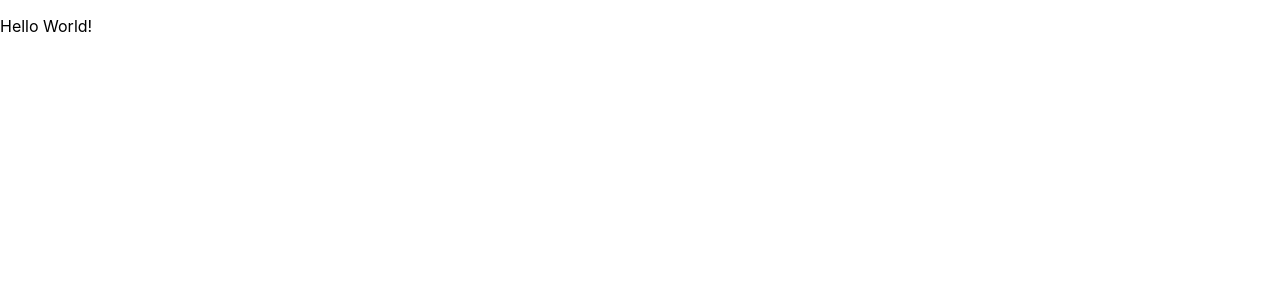
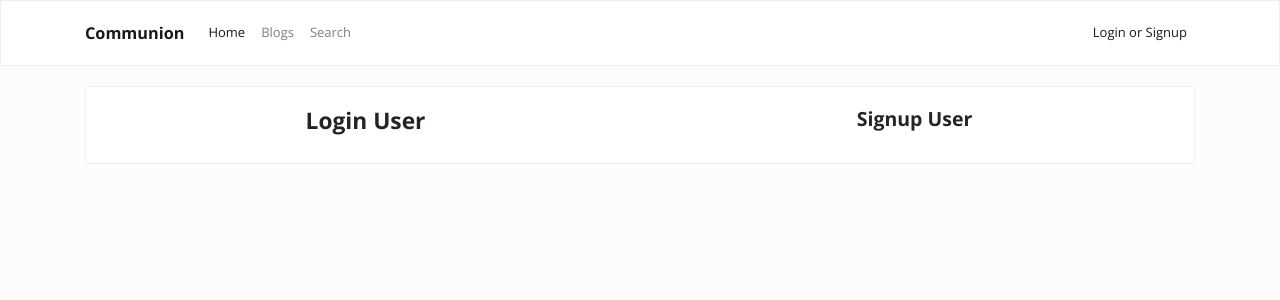
Before and after one commit to AnkitAvi11/React-Django-Blog-Application, a React (Create React App) app: page /auth in a window 1280 px wide. Shown: the top 300 px of the page. Built offline with nearby package versions, Linux system fonts and the light colour scheme.

Commit message:
Private route and authentication added

```diff
--- a/public/index.html
+++ b/public/index.html
@@ -24,7 +24,10 @@
       work correctly both with client-side routing and a non-root public URL.
       Learn how to configure a non-root public URL by running `npm run build`.
     -->
-    <title>React App</title>
+    <link rel="stylesheet" href="https://bootswatch.com/4/simplex/bootstrap.css">
+    <script src="https://code.jquery.com/jquery-3.5.1.slim.min.js" integrity="sha384-DfXdz2htPH0lsSSs5nCTpuj/zy4C+OGpamoFVy38MVBnE+IbbVYUew+OrCXaRkfj" crossorigin="anonymous"></script>
+<script src="https://cdn.jsdelivr.net/npm/bootstrap@4.5.3/dist/js/bootstrap.bundle.min.js" integrity="sha384-ho+j7jyWK8fNQe+A12Hb8AhRq26LrZ/JpcUGGOn+Y7RsweNrtN/tE3MoK7ZeZDyx" crossorigin="anonymous"></script>
+    <title>Communion</title>
   </head>
   <body>
     <noscript>You need to enable JavaScript to run this app.</noscript>
--- a/src/App.js
+++ b/src/App.js
@@ -1,19 +1,20 @@
 import React, { Component } from 'react';
+import { connect } from 'react-redux';
 import { Route, BrowserRouter, Switch } from "react-router-dom";
 import Login from './components/auth/Login';
 import Signup from './components/auth/Signup';
+import Navigation from './components/Navigation';
 import PrivateRoute from './components/PrivateRoute';
 
 class App extends Component {
   render () {
     return (
       <BrowserRouter>
-        <p>Hello World!</p>
+        <Navigation loggedin={this.props.loggedin} />
         <Switch>
 
           {/* Authentication routes */}
-          <Route path="/login" exact={true} component={Login} />
-          <Route path="/signup" exact={true} component={Signup} />
+          <Route path="/auth" exact={true} component={Login} />
 
           {/* Private routes that require users to be authenticated */}
           <PrivateRoute path="/dashboard" loggedin={false} component={Signup} />
@@ -23,4 +24,10 @@ class App extends Component {
   }
 }
 
-export default App;
+const mapStateToProps = () => {
+  return {
+    loggedin : localStorage.getItem('token') ? true : false
+  }
+}
+
+export default connect(mapStateToProps,{})(App);
--- a/src/components/Navigation.js
+++ b/src/components/Navigation.js
@@ -1,4 +1,5 @@
 import React, { Component } from 'react';
+import { Link, NavLink } from 'react-router-dom';
 
 class Navigation extends Component {
 
@@ -8,7 +9,49 @@ class Navigation extends Component {
 
     render () {
         return (
-            <p>Navigation bar</p>
+            <nav className="navbar navbar-expand-lg navbar-light bg-light" style={{marginBottom : "20px"}}>
+        <div className="container">
+        <NavLink className="navbar-brand" to="/"><b>Communion</b></NavLink>
+        <button className="navbar-toggler" type="button" data-toggle="collapse" data-target="#navbarColor03" aria-controls="navbarColor03" aria-expanded="false" aria-label="Toggle navigation">
+            <span className="navbar-toggler-icon"></span>
+        </button>
+
+        <div className="collapse navbar-collapse" id="navbarColor03">
+            <ul className="navbar-nav mr-auto">
+            <li className="nav-item active">
+                <NavLink className="nav-link" to="/">Home
+                <span className="sr-only">(current)</span>
+                </NavLink>
+            </li>
+            <li className="nav-item">
+                <NavLink className="nav-link" to="/blogs">Blogs</NavLink>
+            </li>
+            <li className="nav-item">
+                <NavLink className="nav-link" to="/search">Search</NavLink>
+            </li>
+            </ul>
+            <ul className="navbar-nav ml-auto">
+            {
+                this.props.loggedin ? <li className="nav-item dropdown">
+                <a className="nav-link dropdown-toggle" data-toggle="dropdown" href="#" role="button" aria-haspopup="true" aria-expanded="false">UserName</a>
+                <div className="dropdown-menu">
+                <Link className="dropdown-item" to="#">Create Blog</Link>
+                <Link className="dropdown-item" href="#">Profile</Link>
+                <Link className="dropdown-item" to="#">Settings</Link>
+                <Link className="dropdown-item" to="#">About us</Link>
+                <div className="dropdown-divider"></div>
+                <a className="dropdown-item" href="#">Logout</a>
+                </div>
+            </li> : <div>
+                <li className="nav-item">
+                    <NavLink to="/auth" className="nav-link">Login or Signup</NavLink>
+                </li>
+            </div>
+            }
+            </ul>
+        </div>
+        </div>
+        </nav>
         )
     }
 
--- a/src/components/auth/Login.js
+++ b/src/components/auth/Login.js
@@ -11,7 +11,21 @@ class Login extends Component {
 
     render () {
         return (
-            <h1>Login page</h1>
+            <div className="container">
+                <div className="card">
+                    <div className="card-body">
+                        <div className="row">
+                            <div className="col-sm-6">
+                                <h3 style={{textAlign:"center", fontWeight:"bolder"}}>Login User</h3>
+                            </div>
+
+                            <div className="col-sm-6">
+                                <h4 style={{textAlign:"center", fontWeight:"bolder"}}>Signup User</h4>
+                            </div>
+                        </div>
+                    </div>
+                </div>
+            </div>
         )
     }
 
--- a/src/index.js
+++ b/src/index.js
@@ -1,6 +1,5 @@
 import React from 'react';
 import ReactDOM from 'react-dom';
-import './index.css';
 import App from './App';
 import reportWebVitals from './reportWebVitals';
 import {createStore, applyMiddleware} from 'redux';
```
